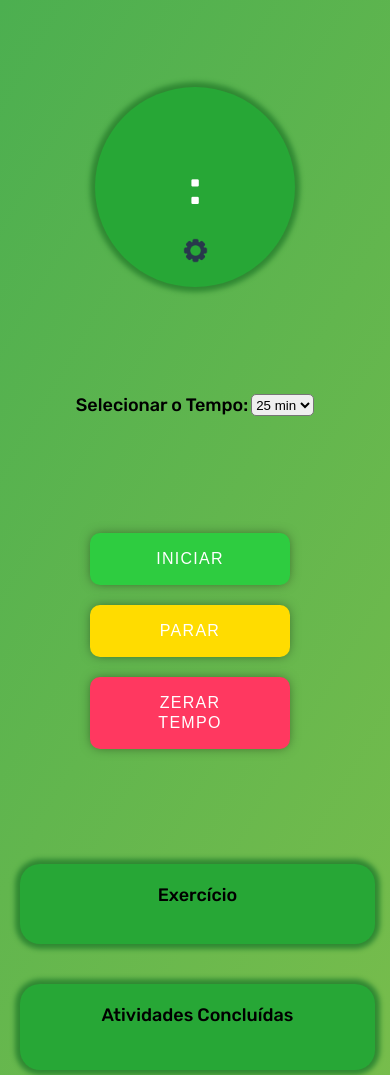
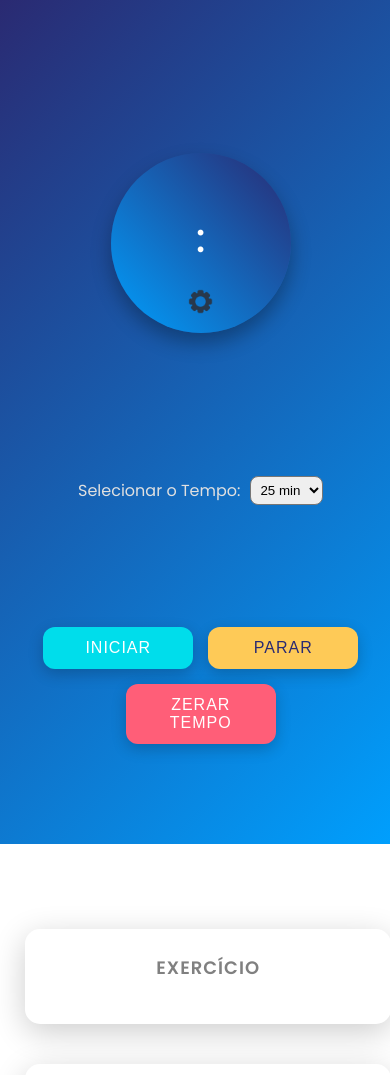
Before and after one commit to maycompires/Mini-Projeto-Pomodoro, a plain HTML site: page index.html in a window 390 px wide. Shown: the top 1075 px of the page. Drawn offline with Linux system fonts and the light colour scheme; no server answers.

Commit message:
mudança layout app

```diff
--- a/assets/script.js
+++ b/assets/script.js
@@ -138,7 +138,7 @@ function pegarExercicios() {
         count = parseInt(indiceSalvo); // Define o próximo alongamento
     }
     const UrlCompleta = "https://api.api-ninjas.com/v1/exercises?type=stretching&offset=" + offset;
-    const apiKey = '';
+    const apiKey = 'zF1aO0wef4fvBC3e1bnuYA==zzBwCJ3ris7eRUBy';
 
 
     let options = {
--- a/assets/style.css
+++ b/assets/style.css
@@ -1,75 +1,90 @@
-@import url("https://fonts.googleapis.com/css?family=Rubik:500");
+@import url("https://fonts.googleapis.com/css2?family=Poppins:wght@400;500;600&display=swap");
 
 html,
 body {
     margin: 0;
     padding: 0;
     box-sizing: border-box;
-    height: 150%;
+    height: 100%;
     width: 100%;
-    font-family: "Rubik", sans-serif;
+    font-family: "Poppins", sans-serif;
     font-size: 18px;
-    background: linear-gradient(120deg, #4caf50, #8bc34a);
+    background: linear-gradient(135deg, #2a2a72, #009ffd);
     background-repeat: no-repeat;
     background-size: cover;
+    color: #e0e0e0;
 }
 
 .container {
     display: flex;
     flex-wrap: wrap;
     justify-content: space-around;
+    padding: 20px;
 }
 
 #atividade,
 #historico {
     text-align: center;
     width: 45vw;
-    height: auto;
-    padding: 20px;
-    background: #27a736;
-    box-shadow: 0px 0px 5px 5px #308933;
+    padding: 25px;
+    background: rgba(255, 255, 255, 0.1);
+    -webkit-backdrop-filter: blur(10px);
+    backdrop-filter: blur(10px);
+    box-shadow: 0 8px 32px rgba(0, 0, 0, 0.2);
     color: #ffffff;
-    border-radius: 20px;
-    margin: 20px 0px;
+    border-radius: 15px;
+    margin: 20px 0;
+    transition: transform 0.3s ease;
+}
+
+#atividade:hover,
+#historico:hover {
+    transform: translateY(-5px);
 }
 
 .lista-exercicios {
     list-style: none;
     text-align: center;
-    }
-
-#atividade > li {
-
+    padding: 0;
+    border-radius: 15px;
+    background-color: #4a4a4a;
+    color: #ffffff;
 }
 
 .title {
-    color: black;
+    color: gray;
+    font-weight: 600;
+    text-transform: uppercase;
+    letter-spacing: 1px;
 }
 
 #content {
     display: flex;
     flex-direction: column;
     justify-content: space-around;
-    border-radius: 20px;
-    }
+    border-radius: 15px;
+    background: rgba(255, 255, 255, 0.05);
+    padding: 20px;
+}
 
-.historico,
-li {
-list-style: none;
+.historico {
+    list-style: none;
     display: flex;
     flex-direction: column;
     justify-content: center;
-    font-size: 12px;
-    column-fill: balance;
+    font-size: 14px;
+    border-radius: 15px;
+    background-color: #4a4a4a;
+    color: #ffffff;
 }
 
 .main {
     display: flex;
     flex-direction: column;
-    flex-wrap: wrap;
     justify-content: space-evenly;
     align-items: center;
-    height: 100vh;
+    min-height: 100vh;
+    padding: 20px;
 }
 
 .digital {
@@ -77,20 +92,17 @@ list-style: none;
     justify-content: center;
     flex-direction: column;
     align-items: center;
-    background: #27a736;
-    box-shadow: 0px 0px 5px 5px #308933;
+    background: linear-gradient(45deg, #009ffd, #2a2a72);
+    box-shadow: 0 10px 20px rgba(0, 0, 0, 0.3);
     color: #ffffff;
-    font-size: 50px;
-    margin: 10px auto;
-    border: none;
+    font-size: 48px;
+    font-weight: 500;
+    margin: 20px auto;
     border-radius: 50%;
-    width: 200px;
-    height: 200px;
-    overflow: hidden;
+    width: 220px;
+    height: 220px;
     position: relative;
     -webkit-user-select: none;
-    -moz-user-select: none;
-    -ms-user-select: none;
     user-select: none;
     cursor: default;
 }
@@ -99,162 +111,163 @@ list-style: none;
     display: flex;
     justify-content: center;
     align-items: center;
-    margin-top: 50px;
+    margin-top: 40px;
 }
 
 .btnConfig {
-    margin-top: 40px;
+    margin-top: 30px;
     background-color: transparent;
     border: none;
-    }
+    color: #ffffff;
+    cursor: pointer;
+}
 
 .config {
-    margin: 20px 0px 20px 0px;
+    margin: 20px 0;
     display: flex;
     justify-content: center;
-    flex-direction: row;
+    align-items: center;
+    gap: 10px;
 }
 
 .config label {
-    margin-right: 3px;
+    font-size: 16px;
+    color: #e0e0e0;
 }
 
 .config input {
-    width: 50px;
+    width: 60px;
+    padding: 5px;
+    border: 1px solid #ffffff50;
+    border-radius: 8px;
+    background: rgba(255, 255, 255, 0.1);
+    color: #ffffff;
 }
 
 .config span {
-    margin-left: 5px;
+    margin-left: 8px;
+    font-size: 16px;
 }
 
 #cbTempo {
-    border-radius: 5px;
+    border-radius: 8px;
+    padding: 5px;
 }
 
 #buttons {
     display: flex;
     justify-content: center;
     flex-wrap: wrap;
-    margin-bottom: 2.5rem;
+    gap: 15px;
+    margin-bottom: 2rem;
 }
 
 #iniciar,
 #parar,
 #zerar {
-    padding: 16px 42px;
-    border-radius: 10px;
+    padding: 14px 40px;
+    border-radius: 12px;
     border: none;
-    box-shadow: 0px 0px 12px -2px rgba(0, 0, 0, 0.5);
-    line-height: 1.25;
-    text-decoration: none;
-    color: white;
+    box-shadow: 0 5px 15px rgba(0, 0, 0, 0.2);
     font-size: 16px;
-    letter-spacing: 0.08em;
+    font-weight: 500;
     text-transform: uppercase;
-    position: relative;
-    margin-right: 10px;
-    transition: background-color 0.6s ease;
-    width: 200px;
-    overflow: hidden;
-    margin-top: 20px;
+    letter-spacing: 1px;
+    color: #ffffff;
+    transition: all 0.3s ease;
+    width: 180px;
+    cursor: pointer;
 }
 
 #iniciar {
-    background-color: #2ecc40;
+    background: #00ddeb;
+}
+
+#iniciar:hover {
+    background: #00b8c4;
+    transform: translateY(-3px);
 }
 
 #parar {
-    background-color: #ffdc00;
+    background: #feca57;
+    color: #2a2a72;
+}
+
+#parar:hover {
+    background: #feb941;
+    transform: translateY(-3px);
 }
 
 #zerar {
-    background-color: #ff3860;
+    background: #ff5e78;
+}
+
+#zerar:hover {
+    background: #ff3d5e;
+    transform: translateY(-3px);
 }
 
 .exercicio-item {
-    margin-bottom: 20px;
-    line-height: 2.5;
+    margin-bottom: 15px;
+    line-height: 2;
+    font-size: 16px;
+    border-radius: 15px;
+    background-color: #4a4a4a;
 }
 
 .button {
-    padding: 16px 42px;
-    border-radius: 3px;
+    padding: 14px 40px;
+    border-radius: 12px;
     border: none;
-    box-shadow: 0px 0px 12px -2px rgba(0, 0, 0, 0.5);
-    line-height: 1.25;
-    background: #fc6e51;
-    text-decoration: none;
-    color: white;
+    box-shadow: 0 5px 15px rgba(0, 0, 0, 0.2);
+    background: #9b59b6;
+    color: #ffffff;
     font-size: 16px;
-    letter-spacing: 0.08em;
+    font-weight: 500;
     text-transform: uppercase;
-    position: relative;
-    margin-right: 10px;
-    transition: background-color 0.6s ease;
-    width: 200px;
-    overflow: hidden;
+    letter-spacing: 1px;
+    transition: all 0.3s ease;
+    width: 180px;
+    cursor: pointer;
+}
+
+.button:hover {
+    background: #8e44ad;
+    transform: translateY(-3px);
 }
 
 .concluir {
     display: flex;
     justify-content: center;
     align-items: center;
-    background-color: #2ecc40;
-    color: white;
-    padding: 15px 32px;
-    height: 32px;
+    background: #00ddeb;
+    color: #ffffff;
+    padding: 12px 28px;
     font-size: 14px;
-    margin: 4px 10px;
-    cursor: pointer;
+    font-weight: 500;
     border-radius: 10px;
     border: none;
-    transition-duration: 0.4s;
+    cursor: pointer;
+    transition: all 0.3s ease;
+    width: 200px;
+    margin: 5px auto;
 }
 
 .concluir:hover {
-    background-color: #45a049;
+    background: #00b8c4;
+    transform: translateY(-2px);
 }
-
-.button:after {
-    content: "";
-    position: absolute;
-    width: 0;
-    height: 0;
-    top: 50%;
-    left: 50%;
-    top: var(--mouse-y);
-    left: var(--mouse-x);
-    transform-style: flat;
-    transform: translate3d(-50%, -50%, 0);
-    background: rgba(255, 255, 255, 0.1);
-    border-radius: 100%;
-    transition: width 0.3s ease, height 0.3s ease;
-    }
-
-.button:focus,
-.button:hover {
-    background: darken(#fc6e51, 7%);
-}
-
-.button:active {
-    &:after {
-    width: 300px;
-    height: 300px;
-    }
-}
-
 
 @media (max-width: 768px) {
     .container {
         flex-direction: column;
         align-items: center;
-        justify-content: center;
+        padding: 10px;
     }
 
     #content {
-        display: flex;
-        justify-content: center;
-        width: 90%;
+        width: 95%;
+        padding: 15px;
     }
 
     #atividade,
@@ -262,19 +275,29 @@ list-style: none;
         width: 90%;
     }
 
+    .digital {
+        width: 180px;
+        height: 180px;
+        font-size: 40px;
+    }
+
     .btnConfig {
         margin-top: 20px;
     }
 
     .config input {
-        width: 30px;
+        width: 40px;
     }
 
-    .button {
+    .button,
+    #iniciar,
+    #parar,
+    #zerar {
         width: 150px;
+        padding: 12px 30px;
     }
 
     #buttons {
-        margin-bottom: 1rem;
+        margin-bottom: 1.5rem;
     }
 }
--- a/index.html
+++ b/index.html
@@ -22,8 +22,8 @@
 
             <div class="config">
                 <label for="tempo">Selecionar o Tempo:</label>
-                <select name="tempo" id="cbTempo" onchange="selecionarTempoPomodoro()">
-                    <option value="05">5 min</option>
+                <select name="tempo" id="cbTempo" onchange="selecionarTempoPomodoro()" aria-label="Selecionar o Tempo">
+                    <option value="01">1 min</option>
                     <option value="25" selected>25 min</option>
                     <option value="35">35 min</option>
                     <option value="45">45 min</option>
```
Also changed, not shown: assets/img/api-ninja-key.png (added).
